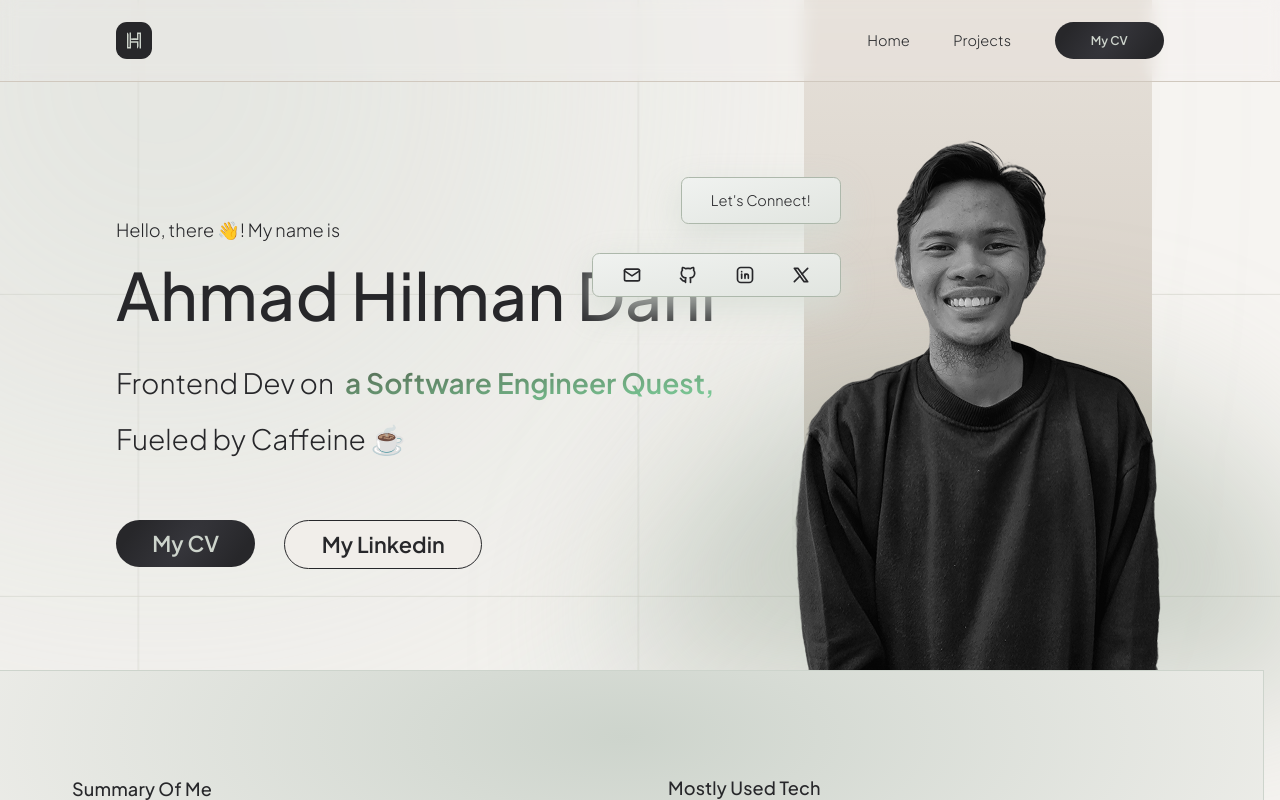
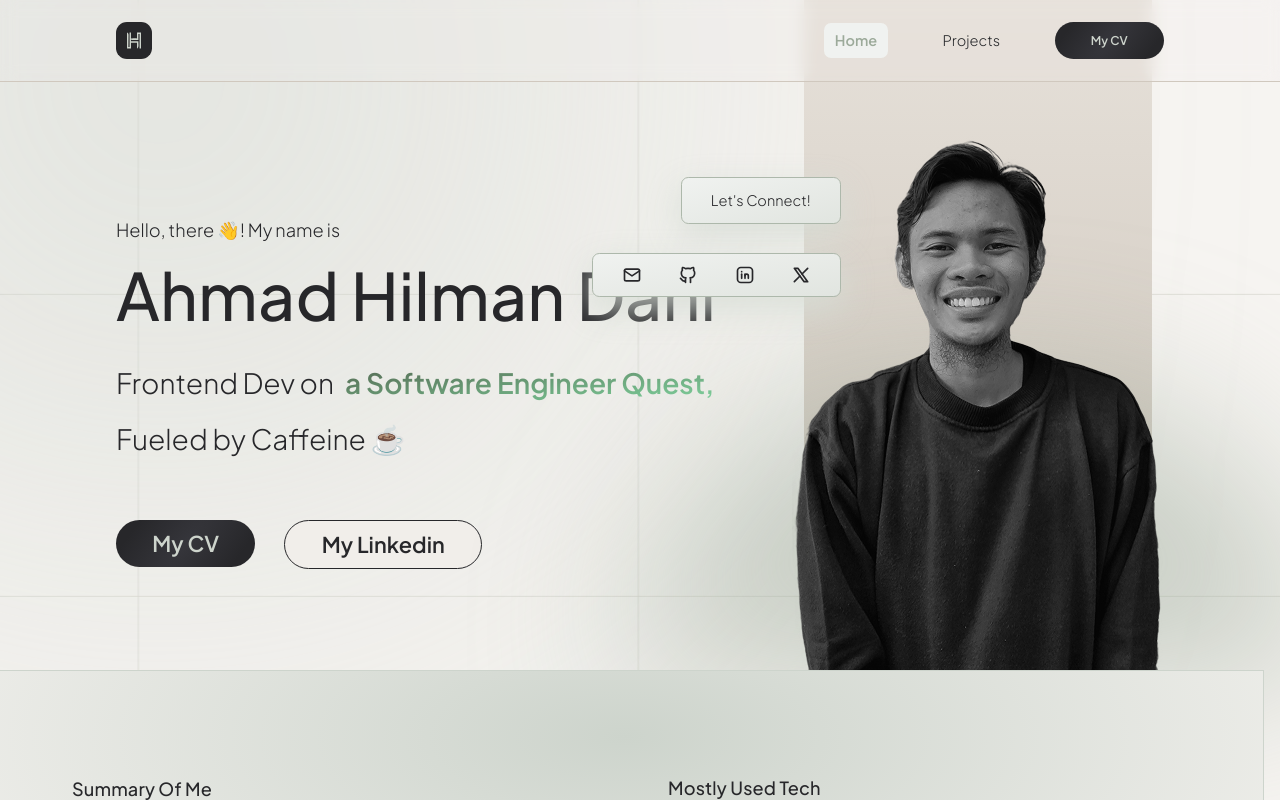
Before and after one commit to ahmadhilmandani/my-portofolio-v5, a React (Vite) app: page / in a window 1280 px wide. Shown: the top 800 px of the page. Built offline with nearby package versions, Linux system fonts and the light colour scheme.

Commit message:
update: active link style

```diff
--- a/src/components/Navbar.tsx
+++ b/src/components/Navbar.tsx
@@ -1,8 +1,9 @@
-import { Link } from "react-router"
+import { Link, NavLink } from "react-router"
 import Logo from "../assets/logo.svg"
 import Button from "./Button"
 
 export default function Navbar() {
+
   return (
     <nav className="w-full h-[82px] border-b border-khaki-600 fixed top-0 left-0 right-0 flex justify-between items-center px-32 z-[100] bg-[#F0ECE9]/15 backdrop-blur">
       <Link to={'/'}>
@@ -11,12 +12,17 @@ export default function Navbar() {
         </div>
       </Link>
       <div className="flex gap-12 items-center">
-        <Link to={'/'}>
+        <NavLink to={'/'}
+          className={({ isActive }) => isActive ? "font-semibold text-sage-800 transition-all rounded-lg bg-sage-100 px-3 py-1.5" : "px-3 py-1.5"}
+        >
           Home
-        </Link>
-        <Link to={'/projects'}>
+        </NavLink>
+        <NavLink
+          to="/projects"
+          className={({ isActive }) => isActive ? "font-semibold text-sage-800 transition-all rounded-lg bg-sage-100 px-3 py-1.5" : "px-3 py-1.5"}
+        >
           Projects
-        </Link>
+        </NavLink>
         <div>
           <Button onClickProp={() => { window.open('https://drive.google.com/file/d/1PSIpTBwxD4lt5q1w5tBlVAspshH4lu6-/view?usp=sharing', '_blank') }} buttonType={'primary'} isExtend={false} isLoading={false} buttonSize='small' >
             My CV
```
